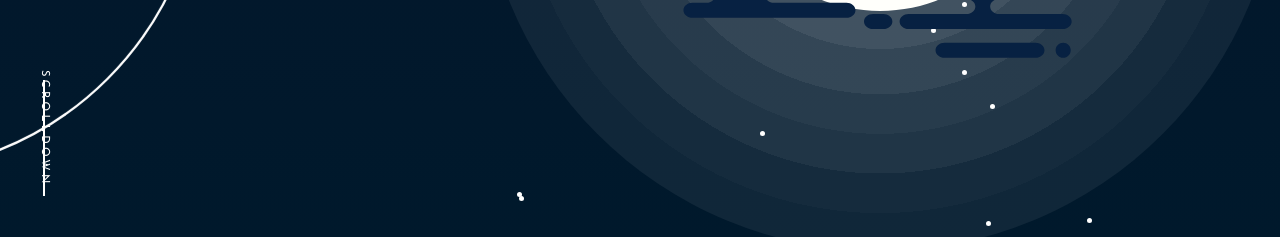
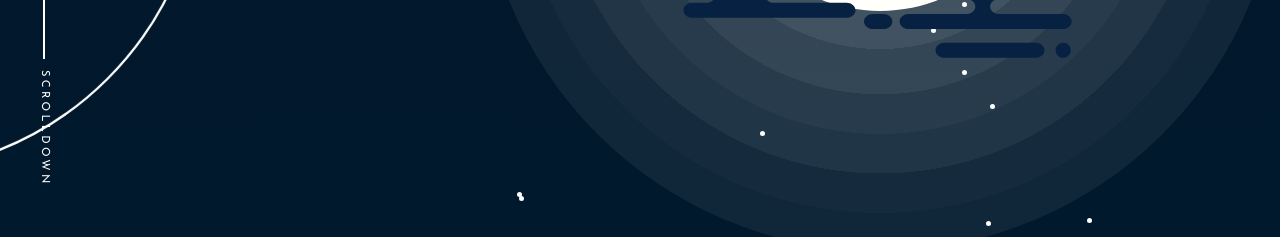
Before and after one commit to KevinMorize/MyPortfolio, a React (Create React App) app: page / in a window 1280 px wide. Shown: the part 549-786 px from the top of the page. Built offline with nearby package versions, Linux system fonts and the light colour scheme.

Commit message:
work position 7th

```diff
--- a/public/index.html
+++ b/public/index.html
@@ -1,7 +1,7 @@
 <!DOCTYPE html>
 <html lang="en">
   <head>
-    <meta charset="utf-8" X-Content-Type-Options=nosniff />
+    <meta content="text/html" charset="utf-8" X-Content-Type-Options=nosniff />
     <meta name="viewport" content="width=device-width, initial-scale=1" minimum-scale=1 />
     <meta name="description" content="Kevin Morize portfolio" />
     <title>Kevin Morize</title>
--- a/src/style/components/_moon.scss
+++ b/src/style/components/_moon.scss
@@ -35,7 +35,7 @@
 
     .moon-animation {
         opacity: 0;
-        left: 60%;
+        left: 200%;
     }
 
     .cloud {
--- a/src/style/components/_scroll-item.scss
+++ b/src/style/components/_scroll-item.scss
@@ -21,7 +21,7 @@
         left: 0;
         right: 0;
         margin: auto;
-        bottom: -8%;
+        bottom: 110%;
     }
 }
 
```
